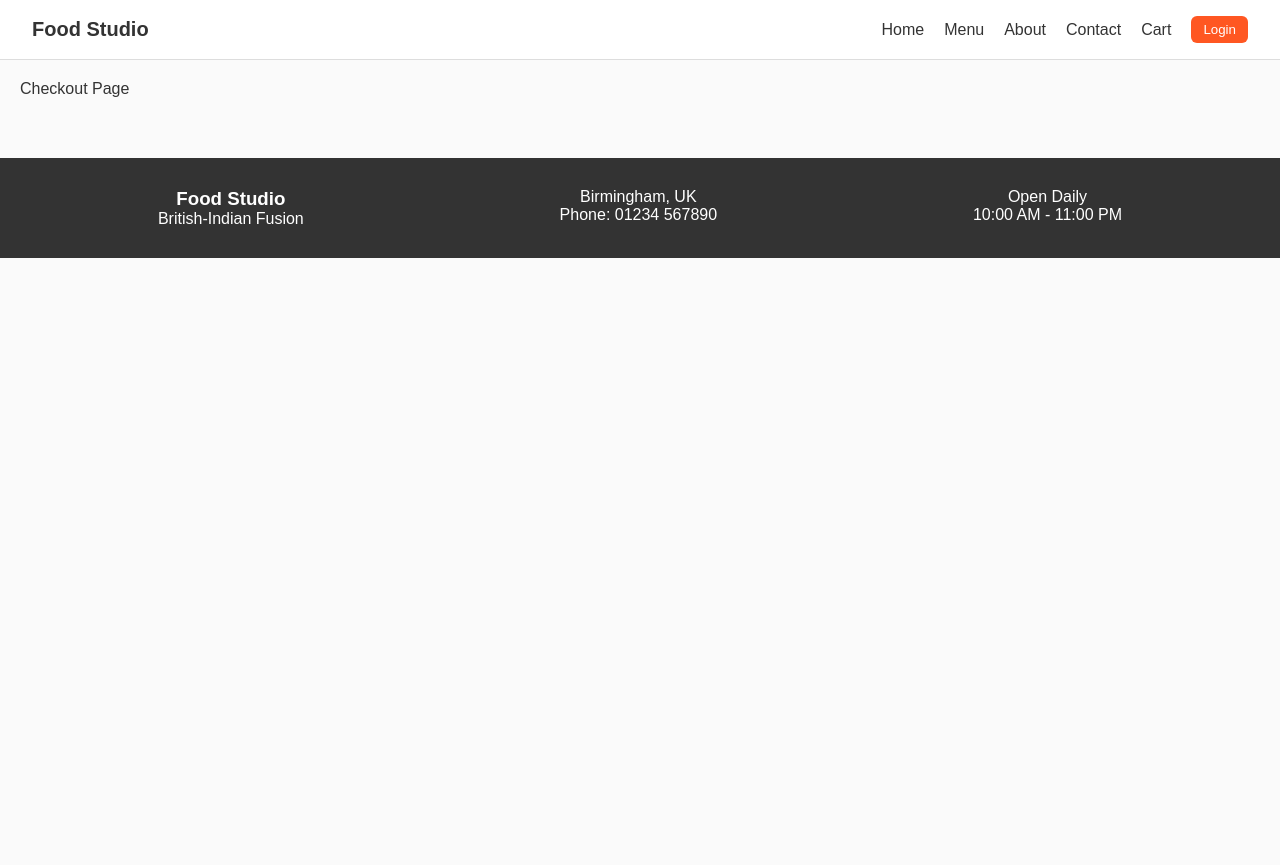
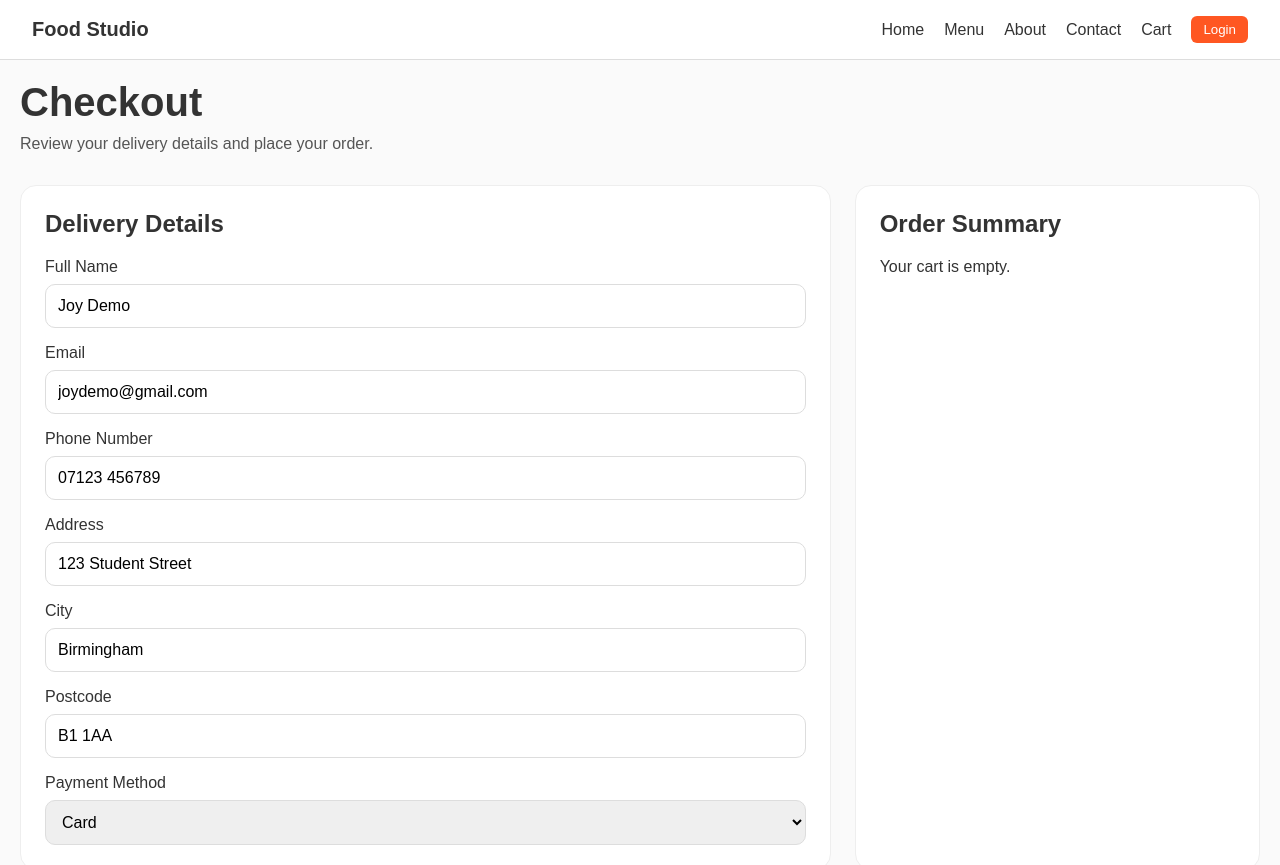
Before and after one commit to Minimax291/Food_Studio_Demo, a React (Vite) app: page /checkout in a window 1280 px wide. Shown: the top 865 px of the page. Before the commit the page ends 800 px from the top, so only its background shows below. Built offline with nearby package versions, Linux system fonts and the light colour scheme.

Commit message:
Built checkout and order success flow for demo ordering experience

```diff
--- /dev/null
+++ b/src/pages/CheckoutPage.css
@@ -0,0 +1,97 @@
+.checkout-page {
+  display: flex;
+  flex-direction: column;
+  gap: 32px;
+}
+
+.checkout-header h1 {
+  font-size: 40px;
+  margin-bottom: 10px;
+}
+
+.checkout-header p {
+  color: #555;
+}
+
+.checkout-layout {
+  display: grid;
+  grid-template-columns: 2fr 1fr;
+  gap: 24px;
+}
+
+.checkout-form-box,
+.checkout-summary-box {
+  background-color: white;
+  border: 1px solid #eee;
+  border-radius: 16px;
+  padding: 24px;
+}
+
+.checkout-form-box h2,
+.checkout-summary-box h2 {
+  margin-bottom: 20px;
+}
+
+.checkout-form {
+  display: flex;
+  flex-direction: column;
+  gap: 16px;
+}
+
+.checkout-form label {
+  display: flex;
+  flex-direction: column;
+  gap: 8px;
+  font-weight: 500;
+}
+
+.checkout-form input,
+.checkout-form select {
+  padding: 12px;
+  border: 1px solid #ddd;
+  border-radius: 10px;
+  font-size: 16px;
+}
+
+.summary-list {
+  display: flex;
+  flex-direction: column;
+  gap: 12px;
+  margin-bottom: 20px;
+}
+
+.summary-item,
+.summary-row {
+  display: flex;
+  justify-content: space-between;
+  gap: 16px;
+}
+
+.total-row {
+  margin-top: 10px;
+  font-weight: bold;
+  font-size: 18px;
+}
+
+.place-order-btn {
+  margin-top: 24px;
+  width: 100%;
+  padding: 14px;
+  border: none;
+  border-radius: 10px;
+  background-color: #ff5722;
+  color: white;
+  font-size: 16px;
+  font-weight: 600;
+  cursor: pointer;
+}
+
+.place-order-btn:hover {
+  background-color: #e64a19;
+}
+
+@media (max-width: 900px) {
+  .checkout-layout {
+    grid-template-columns: 1fr;
+  }
+}
--- a/src/pages/CheckoutPage.tsx
+++ b/src/pages/CheckoutPage.tsx
@@ -1,3 +1,110 @@
+import { useNavigate } from "react-router-dom";
+import { useCart } from "../context/CartContext";
+import "./CheckoutPage.css";
+
 export default function CheckoutPage() {
-  return <div>Checkout Page</div>;
+  const { cartItems, getTotalPrice } = useCart();
+  const navigate = useNavigate();
+
+  const deliveryFee = cartItems.length > 0 ? 2.5 : 0;
+  const finalTotal = getTotalPrice() + deliveryFee;
+
+  const handlePlaceOrder = () => {
+    navigate("/order-success");
+  };
+
+  return (
+    <div className="checkout-page">
+      <div className="checkout-header">
+        <h1>Checkout</h1>
+        <p>Review your delivery details and place your order.</p>
+      </div>
+
+      <div className="checkout-layout">
+        <div className="checkout-form-box">
+          <h2>Delivery Details</h2>
+
+          <form className="checkout-form">
+            <label>
+              Full Name
+              <input type="text" defaultValue="Joy Demo" />
+            </label>
+
+            <label>
+              Email
+              <input type="email" defaultValue="joydemo@gmail.com" />
+            </label>
+
+            <label>
+              Phone Number
+              <input type="text" defaultValue="07123 456789" />
+            </label>
+
+            <label>
+              Address
+              <input type="text" defaultValue="123 Student Street" />
+            </label>
+
+            <label>
+              City
+              <input type="text" defaultValue="Birmingham" />
+            </label>
+
+            <label>
+              Postcode
+              <input type="text" defaultValue="B1 1AA" />
+            </label>
+
+            <label>
+              Payment Method
+              <select defaultValue="card">
+                <option value="card">Card</option>
+                <option value="cash">Cash on Delivery</option>
+              </select>
+            </label>
+          </form>
+        </div>
+
+        <div className="checkout-summary-box">
+          <h2>Order Summary</h2>
+
+          {cartItems.length === 0 ? (
+            <p>Your cart is empty.</p>
+          ) : (
+            <>
+              <div className="summary-list">
+                {cartItems.map((item) => (
+                  <div className="summary-item" key={item.id}>
+                    <span>
+                      {item.name} x {item.quantity}
+                    </span>
+                    <span>£{(item.price * item.quantity).toFixed(2)}</span>
+                  </div>
+                ))}
+              </div>
+
+              <div className="summary-row">
+                <span>Subtotal</span>
+                <span>£{getTotalPrice().toFixed(2)}</span>
+              </div>
+
+              <div className="summary-row">
+                <span>Delivery Fee</span>
+                <span>£{deliveryFee.toFixed(2)}</span>
+              </div>
+
+              <div className="summary-row total-row">
+                <span>Total</span>
+                <span>£{finalTotal.toFixed(2)}</span>
+              </div>
+
+              <button className="place-order-btn" onClick={handlePlaceOrder}>
+                Place Order
+              </button>
+            </>
+          )}
+        </div>
+      </div>
+    </div>
+  );
 }
--- /dev/null
+++ b/src/pages/OrderSuccessPage.css
@@ -0,0 +1,50 @@
+.order-success-page {
+  display: flex;
+  justify-content: center;
+  align-items: center;
+  min-height: 60vh;
+}
+
+.success-card {
+  background-color: white;
+  border: 1px solid #eee;
+  border-radius: 20px;
+  padding: 40px;
+  text-align: center;
+  max-width: 600px;
+  width: 100%;
+  box-shadow: 0 4px 14px rgba(0, 0, 0, 0.05);
+}
+
+.success-card h1 {
+  font-size: 36px;
+  margin-bottom: 16px;
+  color: #ff5722;
+}
+
+.success-card p {
+  margin-bottom: 12px;
+  line-height: 1.6;
+}
+
+.success-buttons {
+  margin-top: 24px;
+  display: flex;
+  justify-content: center;
+  gap: 16px;
+  flex-wrap: wrap;
+}
+
+.success-btn {
+  display: inline-block;
+  padding: 12px 20px;
+  border-radius: 10px;
+  text-decoration: none;
+  background-color: #ff5722;
+  color: white;
+  font-weight: 600;
+}
+
+.secondary-success-btn {
+  background-color: #333;
+}
--- a/src/pages/OrderSuccessPage.tsx
+++ b/src/pages/OrderSuccessPage.tsx
@@ -1,3 +1,24 @@
+import { Link } from "react-router-dom";
+import "./OrderSuccessPage.css";
+
 export default function OrderSuccessPage() {
-  return <div>Order Success Page</div>;
+  return (
+    <div className="order-success-page">
+      <div className="success-card">
+        <h1>Order Placed Successfully!</h1>
+        <p>Thank you for ordering from Food Studio.</p>
+        <p>Your order number is <strong>#FS1024</strong></p>
+        <p>Estimated delivery time: <strong>25–35 minutes</strong></p>
+
+        <div className="success-buttons">
+          <Link to="/" className="success-btn">
+            Back to Home
+          </Link>
+          <Link to="/menu" className="success-btn secondary-success-btn">
+            Order More
+          </Link>
+        </div>
+      </div>
+    </div>
+  );
 }
```
